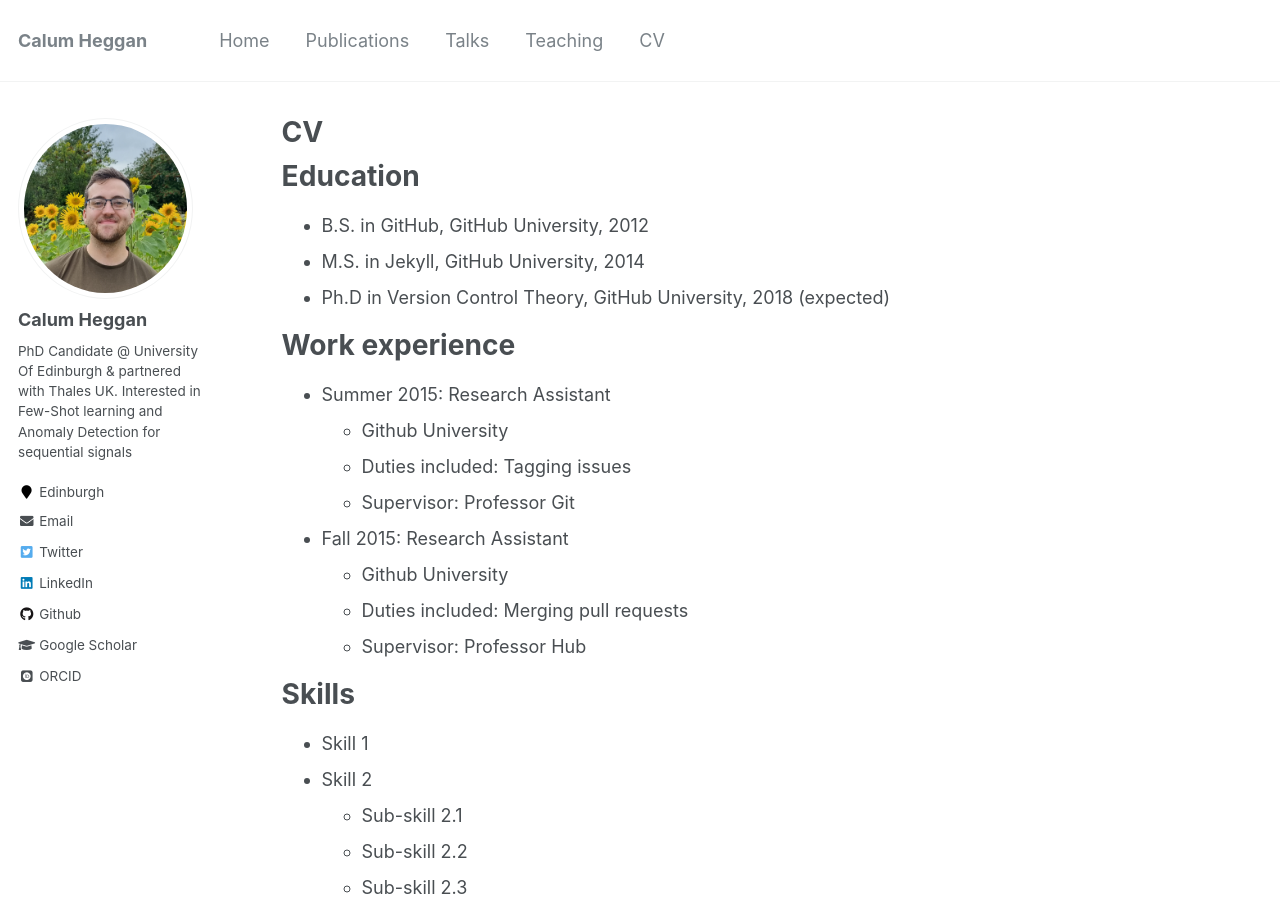
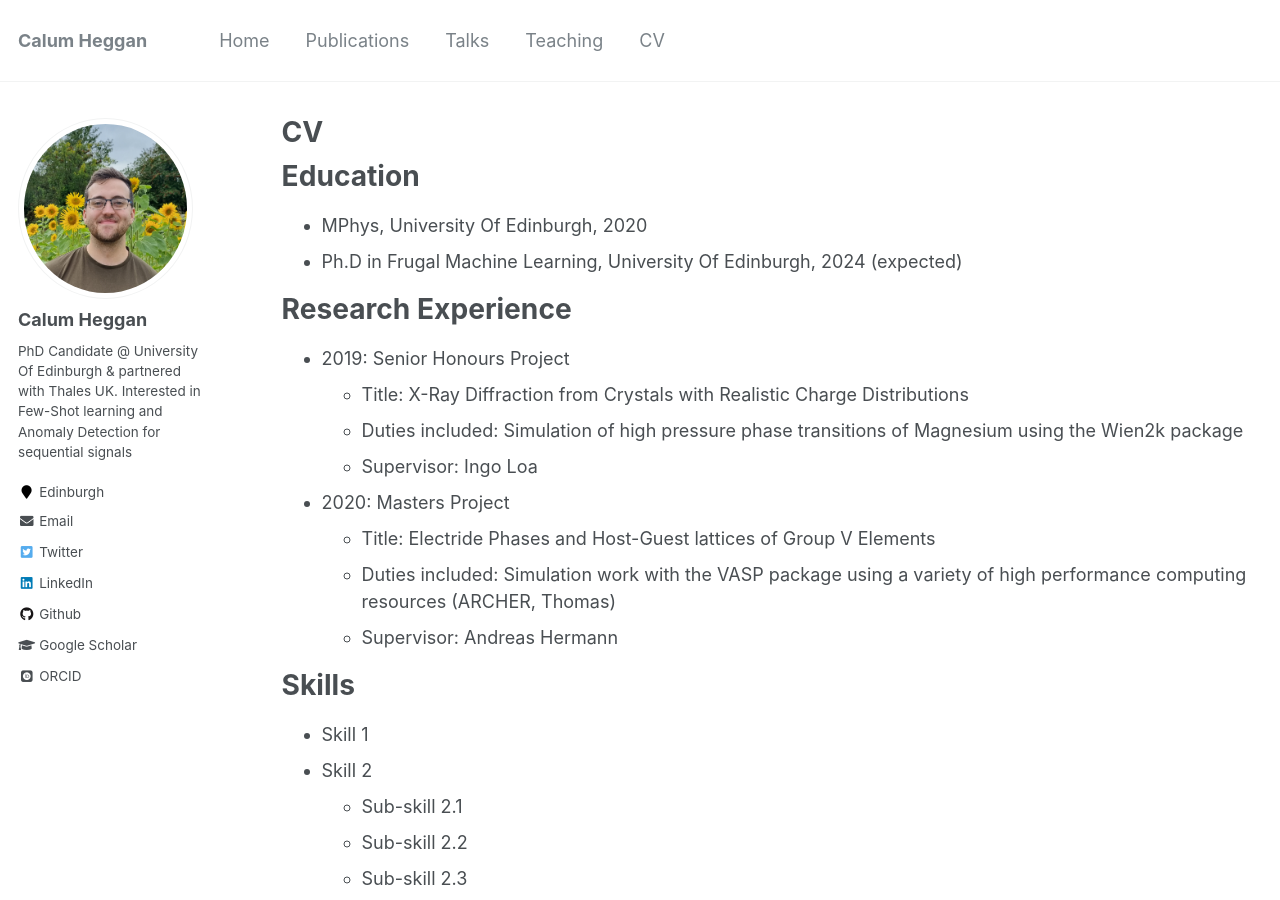
Before and after one commit to CHeggan/CHeggan.github.io, a Jekyll site: the page built from _pages/cv.md, in a window 1280 px wide and 900 px high. Built offline with Jekyll 4.4.1, drawn with Linux system fonts in a browser that asks for light colours; some web fonts are replaced.

Commit message:
cv update

```diff
--- a/_pages/cv.md
+++ b/_pages/cv.md
@@ -11,21 +11,20 @@ redirect_from:
 
 Education
 ======
-* B.S. in GitHub, GitHub University, 2012
-* M.S. in Jekyll, GitHub University, 2014
-* Ph.D in Version Control Theory, GitHub University, 2018 (expected)
+* MPhys, University Of Edinburgh, 2020
+* Ph.D in Frugal Machine Learning, University Of Edinburgh, 2024 (expected)
 
-Work experience
+Research Experience
 ======
-* Summer 2015: Research Assistant
-  * Github University
-  * Duties included: Tagging issues
-  * Supervisor: Professor Git
+* 2019: Senior Honours Project
+  * Title: X-Ray Diffraction from Crystals with Realistic Charge Distributions
+  * Duties included: Simulation of high pressure phase transitions of Magnesium using the Wien2k package
+  * Supervisor: Ingo Loa
 
-* Fall 2015: Research Assistant
-  * Github University
-  * Duties included: Merging pull requests
-  * Supervisor: Professor Hub
+* 2020: Masters Project
+  * Title: Electride Phases and Host-Guest lattices of Group V Elements
+  * Duties included: Simulation work with the VASP package using a variety of high performance computing resources (ARCHER, Thomas)
+  * Supervisor: Andreas Hermann
 
 Skills
 ======
```
Also changed, not shown: _publications/2022-04-03-meta-audio.md (+2 -2 lines).
